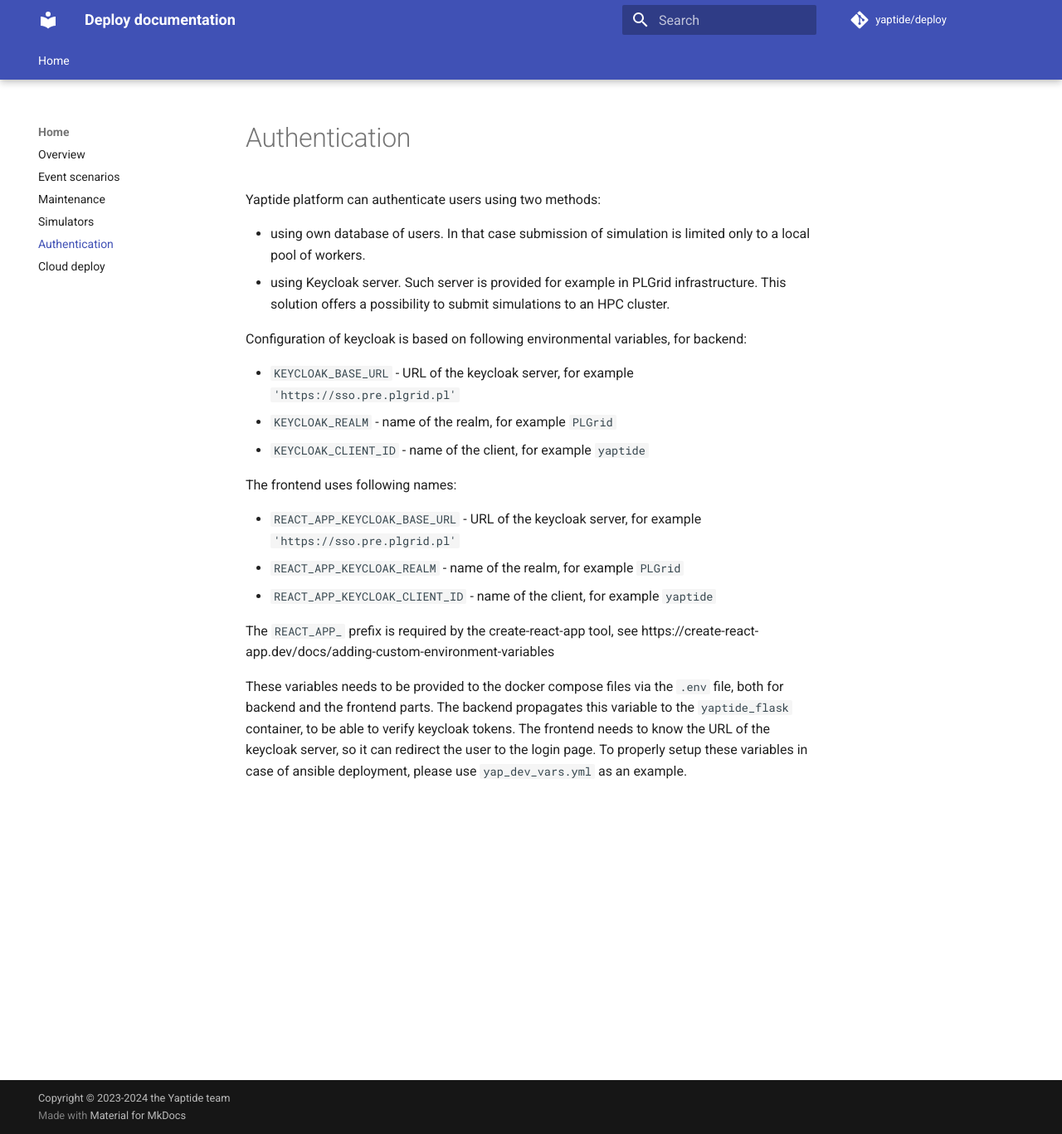
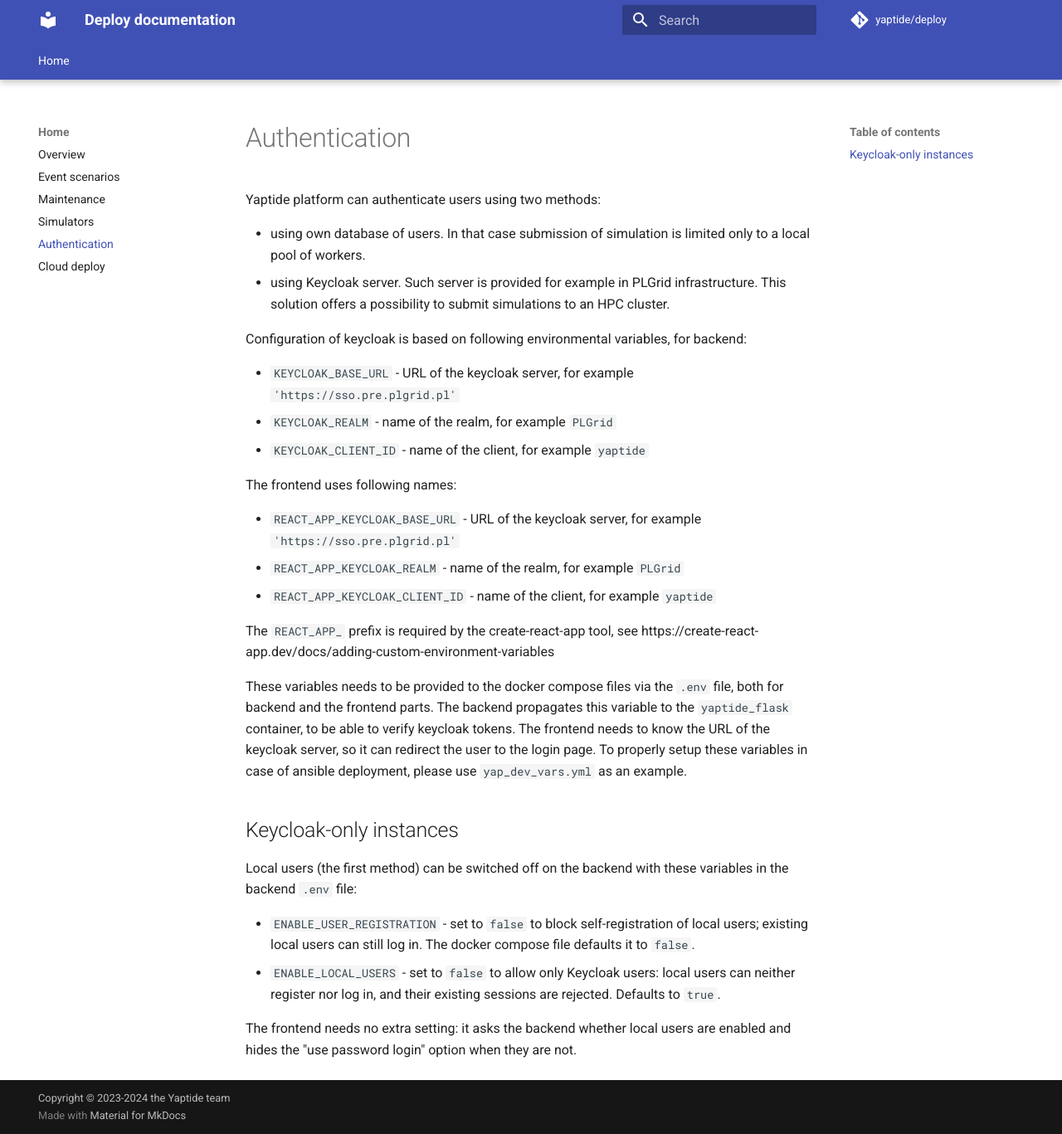
Before and after one commit to yaptide/deploy, an MkDocs documentation site: the page built from docs/authentication.md, in a window 1280 px wide and 1367 px high. Shown: the whole window at 83% size. Built offline with MkDocs 1.6.1 and Material for MkDocs 9.7.7, drawn with Linux system fonts in a browser that asks for light colours; comment, search, counter and statistics services are not loaded.

Commit message:
Document Keycloak-only instances in authentication docs
Describe the ENABLE_USER_REGISTRATION and ENABLE_LOCAL_USERS backend
variables that switch off local users (yaptide/yaptide#1676).

Co-Authored-By: Claude Opus 5.5 <noreply@anthropic.com>

```diff
--- a/docs/authentication.md
+++ b/docs/authentication.md
@@ -24,3 +24,12 @@ These variables needs to be provided to the docker compose files via the `.env`
 The backend propagates this variable to the `yaptide_flask` container, to be able to verify keycloak tokens.
 The frontend needs to know the URL of the keycloak server, so it can redirect the user to the login page.
 To properly setup these variables in case of ansible deployment, please use `yap_dev_vars.yml` as an example.
+
+## Keycloak-only instances
+
+Local users (the first method) can be switched off on the backend with these variables in the backend `.env` file:
+
+  * `ENABLE_USER_REGISTRATION` - set to `false` to block self-registration of local users; existing local users can still log in. The docker compose file defaults it to `false`.
+  * `ENABLE_LOCAL_USERS` - set to `false` to allow only Keycloak users: local users can neither register nor log in, and their existing sessions are rejected. Defaults to `true`.
+
+The frontend needs no extra setting: it asks the backend whether local users are enabled and hides the "use password login" option when they are not.
```
